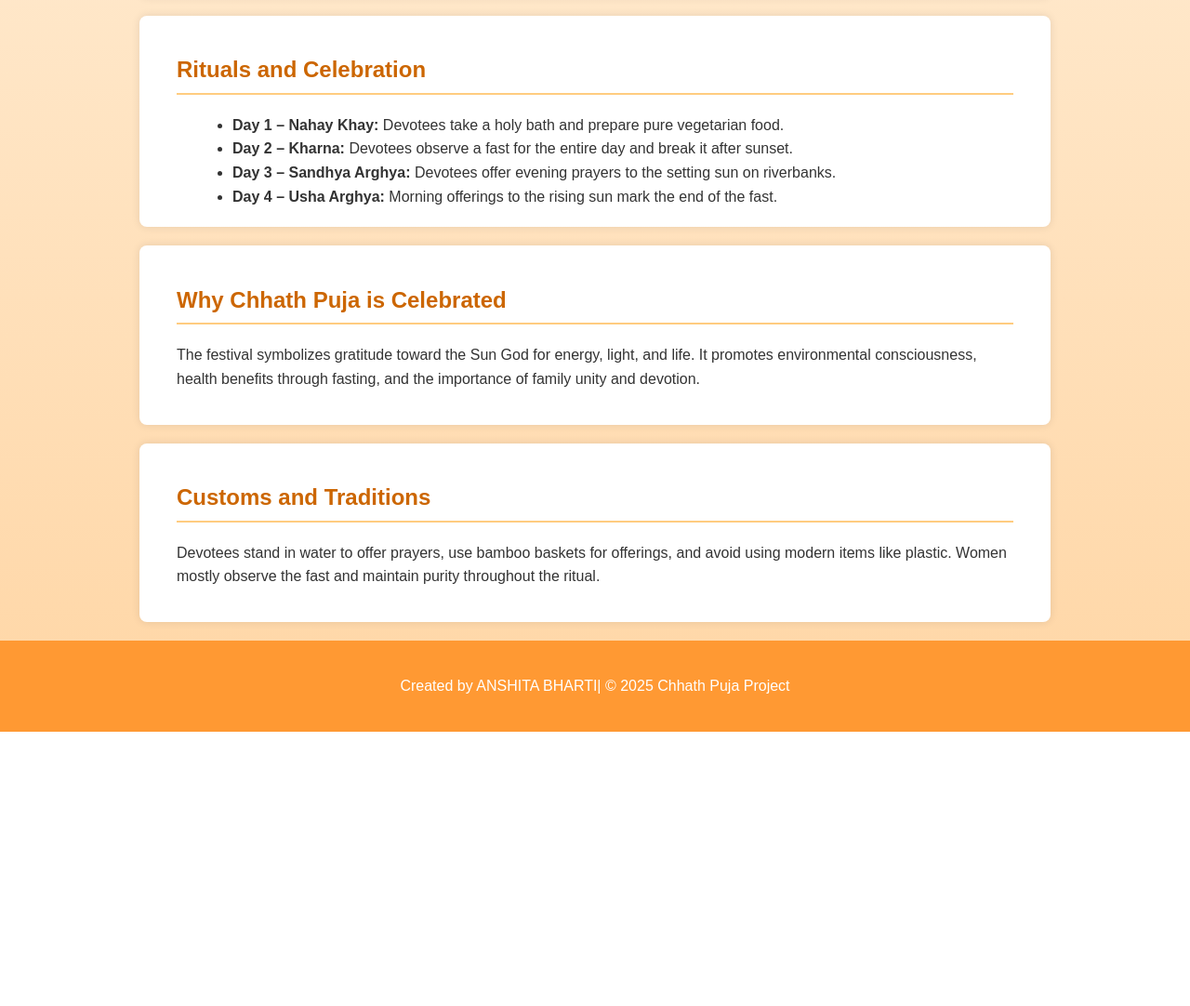
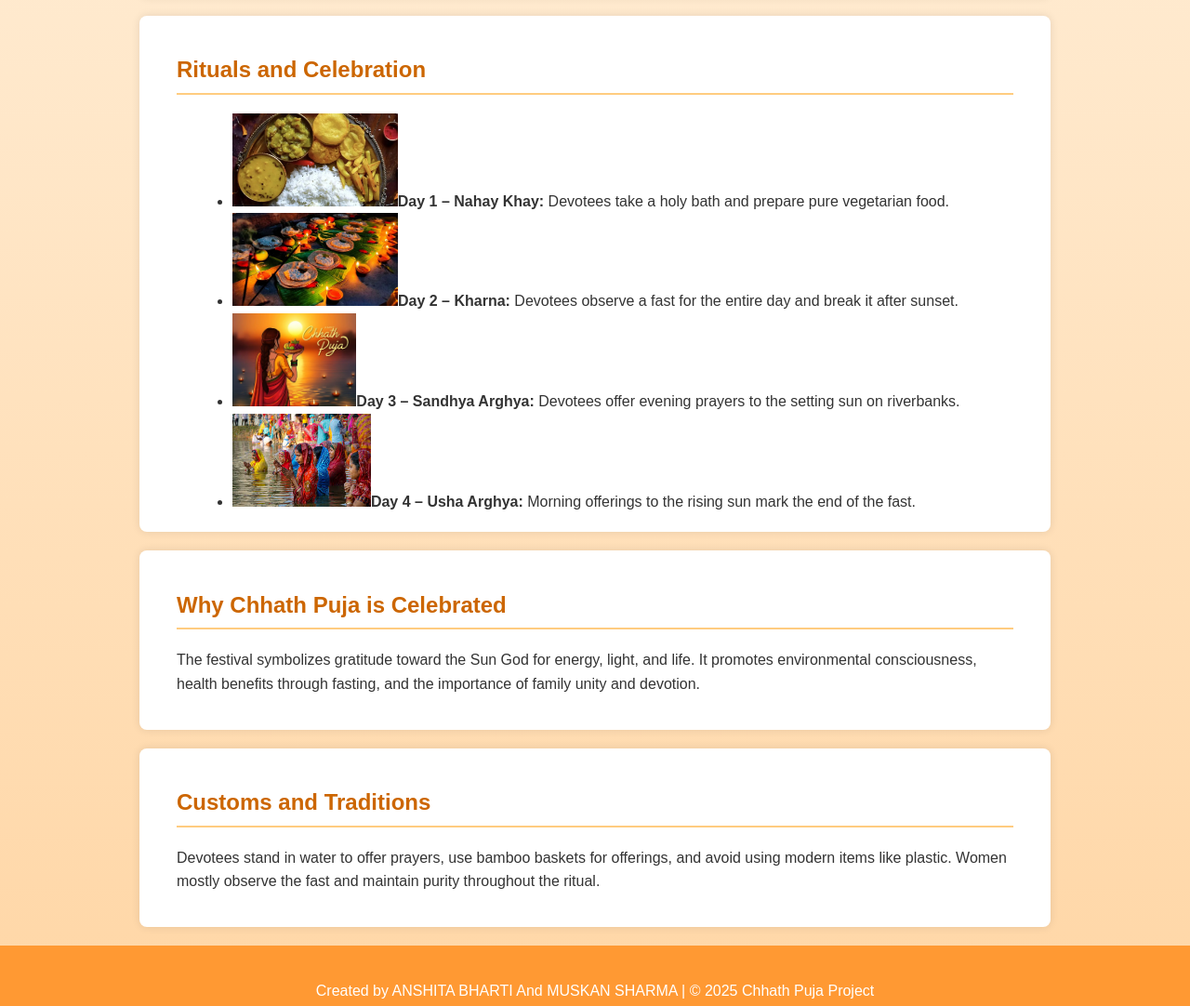
Before and after one commit to TechSarthak17/Muskan2, a plain HTML site: page index.HTML in a window 1280 px wide. Shown: the part 666-1748 px from the top of the page at 93% size. Before the commit the page ends 1453 px from the top, so only its background shows below. Drawn offline with Linux system fonts and the light colour scheme.

Commit message:
Fix in this

```diff
--- a/index.HTML
+++ b/index.HTML
@@ -50,13 +50,13 @@
 
     <ul>
 
-      <li><strong>Day 1 – Nahay Khay:</strong> Devotees take a holy bath and prepare pure vegetarian food.</li>
+      <li><strong> <img src="/NAHAYE KHAYE IMAGE.webp" height="100" alt="">Day 1 – Nahay Khay:</strong> Devotees take a holy bath and prepare pure vegetarian food.</li>
 
-      <li><strong>Day 2 – Kharna:</strong> Devotees observe a fast for the entire day and break it after sunset.</li>
+      <li><strong> <img src="/KHARNA IMAGE.avif" height="100" alt="">Day 2 – Kharna:</strong> Devotees observe a fast for the entire day and break it after sunset.</li>
 
-      <li><strong>Day 3 – Sandhya Arghya:</strong> Devotees offer evening prayers to the setting sun on riverbanks.</li>
+      <li><strong> <img src="/SANDHYA ARG IMAGRE.webp" height="100" alt="">Day 3 – Sandhya Arghya:</strong> Devotees offer evening prayers to the setting sun on riverbanks.</li>
 
-      <li><strong>Day 4 – Usha Arghya:</strong> Morning offerings to the rising sun mark the end of the fast.</li>
+      <li><strong> <img src="/USHA ARGHYA.jpeg" height="100" alt="">Day 4 – Usha Arghya:</strong> Morning offerings to the rising sun mark the end of the fast.</li>
 
     </ul>
 
@@ -86,7 +86,7 @@
 
   <footer>
 
-    <p>Created by ANSHITA BHARTI| &copy; 2025 Chhath Puja Project</p>
+    <p>Created by ANSHITA BHARTI And MUSKAN SHARMA | &copy; 2025 Chhath Puja Project</p>
 
   </footer>
 
```
Also changed, not shown: USHA ARGHYA.jpeg (added).
